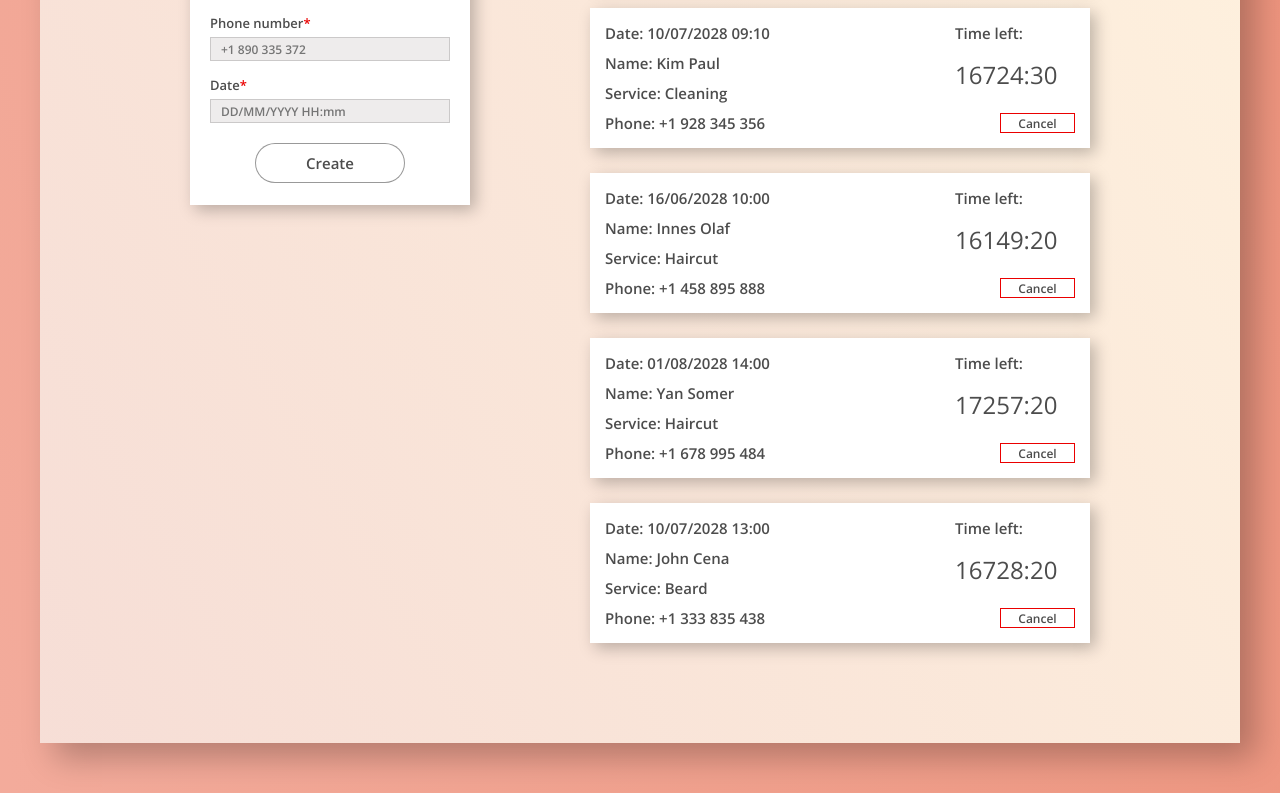
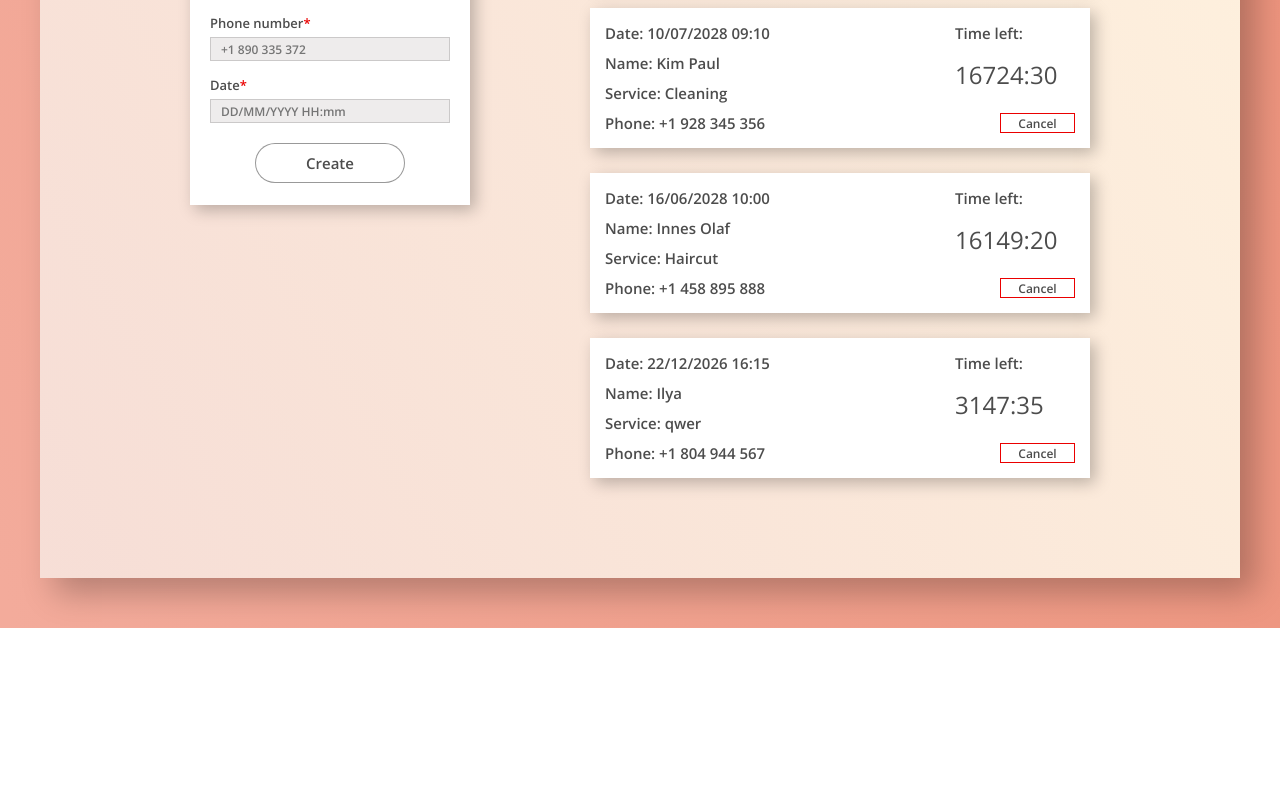
Before and after one commit to Waterfallllllll/beautyAdminTypeScript, a React (Create React App) app: page / in a window 1280 px wide. Shown: the part 657-1450 px from the top of the page. After the commit the page ends 1285 px from the top, so only its background shows below. Built offline with nearby package versions, Linux system fonts and the light colour scheme; data requests are answered from the project's data file.

Commit message:
Генерация новых записей

```diff
--- a/src/assets/db.json
+++ b/src/assets/db.json
@@ -46,7 +46,7 @@
       "name": "Yan Somer",
       "service": "Haircut",
       "phone": "+1 678 995 484",
-      "canceled": false
+      "canceled": true
     },
     {
       "id": 7,
@@ -54,7 +54,55 @@
       "name": "John Cena",
       "service": "Beard",
       "phone": "+1 333 835 438",
-      "canceled": false
+      "canceled": true
+    },
+    {
+      "name": "Ilya",
+      "service": "qwer",
+      "phone": "+1 804 944 567",
+      "date": "2002-12-22T16:15",
+      "canceled": false,
+      "id": 1789201719049
+    },
+    {
+      "name": "Ilya",
+      "service": "qwer",
+      "phone": "+1 804 944 567",
+      "date": "2002-12-22T16:15",
+      "canceled": false,
+      "id": 1789203798413
+    },
+    {
+      "name": "Ilya",
+      "service": "qwer",
+      "phone": "+1 804 944 567",
+      "date": "2002-12-22T16:15",
+      "canceled": false,
+      "id": 1789203983350
+    },
+    {
+      "name": "Ilya",
+      "service": "qwer",
+      "phone": "+1 804 944 567",
+      "date": "2002-12-22T16:15",
+      "canceled": false,
+      "id": 1789204074135
+    },
+    {
+      "name": "Ilya",
+      "service": "qwer",
+      "phone": "+1 804 944 567",
+      "date": "2002-12-22T16:15",
+      "canceled": false,
+      "id": 1789213289826
+    },
+    {
+      "name": "Ilya",
+      "service": "qwer",
+      "phone": "+1 804 944 567",
+      "date": "2026-12-22T16:15",
+      "canceled": false,
+      "id": 1789213520714
     }
   ]
 }
--- a/src/components/createAppointmentForm/CAForm.tsx
+++ b/src/components/createAppointmentForm/CAForm.tsx
@@ -1,8 +1,54 @@
+import useAppointmentService from "../../services/AppointmentService";
+import { useState, FormEvent, ChangeEvent, useContext } from "react";
+import { IAppointment } from "../../shared/interfaces/appointment.interface";
+import { AppointmentContext } from "../../context/appointments/AppointmentsContext";
+
 import "./caform.scss";
 
 function CAForm() {
+    const { createNewAppointment } = useAppointmentService();
+    const { getActiveAppointments } = useContext(AppointmentContext);
+    const [formData, setFormData] = useState<IAppointment>({
+        name: "",
+        service: "",
+        phone: "",
+        date: "",
+        canceled: false,
+        id: 1,
+    });
+    const [creationStatus, setCreationStatus] = useState<boolean>(false);
+
+    const handleSubmit = (e: FormEvent<HTMLFormElement>) => {
+        e.preventDefault();
+        setCreationStatus(true);
+
+        createNewAppointment(formData).then(() => {
+            setCreationStatus(false);
+            setFormData({
+                name: "",
+                service: "",
+                phone: "",
+                date: "",
+                canceled: false,
+                id: 1,
+            });
+			getActiveAppointments();
+        }).catch(() => {
+			alert("Error while creating new appointment");
+		});
+    };
+
+    const handleChange = (e: ChangeEvent<HTMLInputElement>) => {
+        const { name, value } = e.target;
+
+        setFormData((prev) => ({
+            ...prev,
+            [name]: value,
+        }));
+    };
+
     return (
-		<form className="caform">
+        <form className="caform" onSubmit={handleSubmit}>
             <div className="caform__title">Create new appointment</div>
             <label htmlFor="name">
                 Name<span>*</span>
@@ -13,6 +59,8 @@ function CAForm() {
                 id="name"
                 placeholder="User name"
                 required
+                value={formData.name}
+                onChange={handleChange}
             />
 
             <label htmlFor="service">
@@ -24,6 +72,8 @@ function CAForm() {
                 id="service"
                 placeholder="Service name"
                 required
+                value={formData.service}
+                onChange={handleChange}
             />
 
             <label htmlFor="phone">
@@ -37,6 +87,8 @@ function CAForm() {
                 pattern="^\++[0-9]{1} [0-9]{3} [0-9]{3} [0-9]{3}"
                 title="Format should be +1 804 944 567"
                 required
+                value={formData.phone}
+                onChange={handleChange}
             />
 
             <label htmlFor="date">
@@ -50,8 +102,10 @@ function CAForm() {
                 pattern="^\d{2}\/\d{2}\/\d{4} \d{2}:\d{2}$"
                 title="Format should be DD/MM/YYYY HH:mm"
                 required
+                value={formData.date}
+                onChange={handleChange}
             />
-			<button>Create</button>
+            <button disabled={creationStatus}>Create</button>
         </form>
     );
 }
--- a/src/services/AppointmentService.ts
+++ b/src/services/AppointmentService.ts
@@ -1,11 +1,14 @@
-import { useHttp } from "../hooks/http.hook";
-import hasRequiredFields from "../utils/hasRequiredFields";
-import dayjs from "dayjs";
 
 import {
     IAppointment,
     ActiveAppointment,
 } from "../shared/interfaces/appointment.interface";
+import { useHttp } from "../hooks/http.hook";
+import hasRequiredFields from "../utils/hasRequiredFields";
+import dayjs from "dayjs"
+import customParseFormat from "dayjs/plugin/customParseFormat";
+
+dayjs.extend(customParseFormat);
 
 const requiredFields = ["id", "date", "name", "service", "phone", "canceled"];
 
@@ -32,9 +35,7 @@ const useAppointmentService = () => {
 
         const arr: ActiveAppointment[] = appointments
             .filter((item) => {
-                return (
-                    !item.canceled && dayjs(item.date).diff(undefined, "minute")
-                );
+                return !item.canceled && dayjs(item.date).diff(undefined, "minute");
             })
             .map((item) => {
                 return {
@@ -57,11 +58,23 @@ const useAppointmentService = () => {
         });
     };
 
+    const createNewAppointment = async (body: IAppointment) => {
+        const id = new Date().getTime();
+        body["id"] = id;
+        body["date"] = dayjs(body.date, "DD/MM/YYYY HH:mm").format("YYYY-MM-DDTHH:mm");
+        return await request({
+            url: _apiBase,
+            method: "POST",
+            body: JSON.stringify(body),
+        });
+    }
+
     return {
         loadingStatus,
         getAllAppointments,
         getAllActiveAppointments,
-        modifyCancelDbData
+        modifyCancelDbData,
+        createNewAppointment
     };
 };
 
```
Lines whose indentation alone changed are shown as unchanged.
